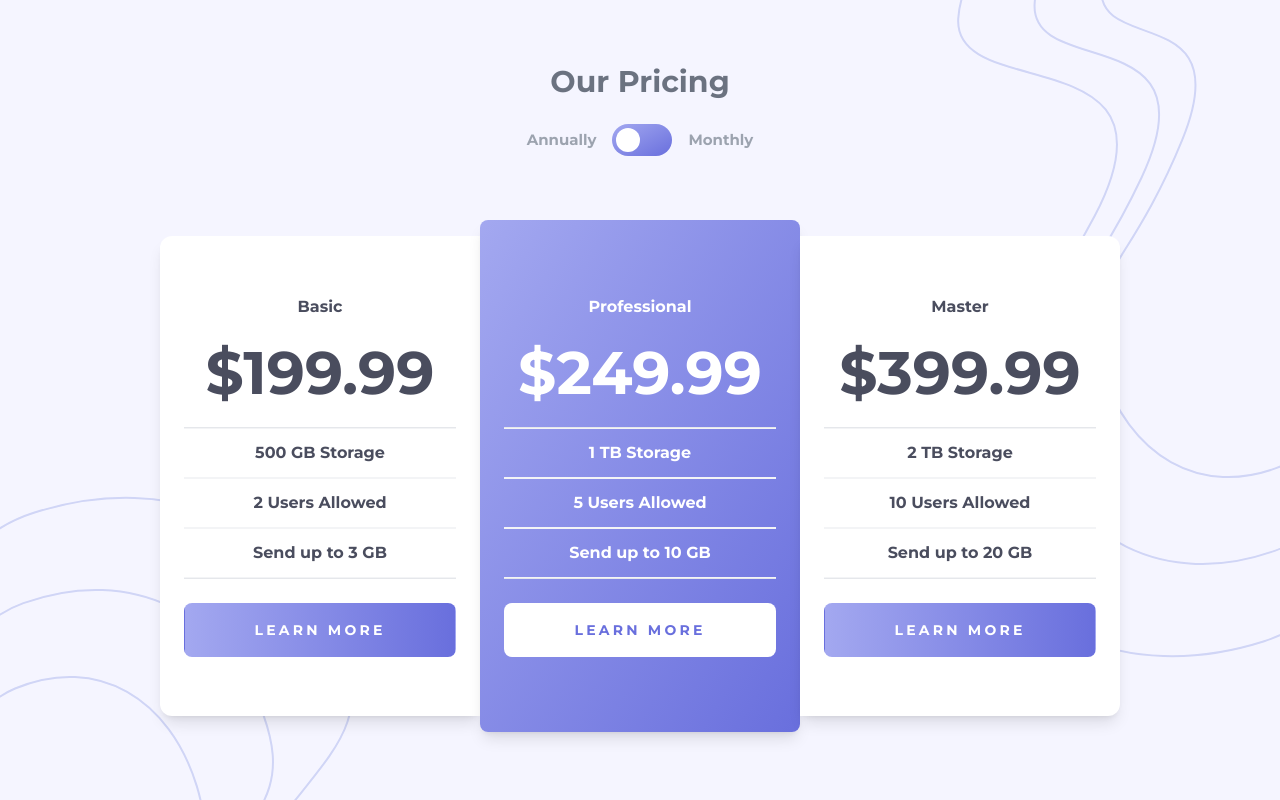
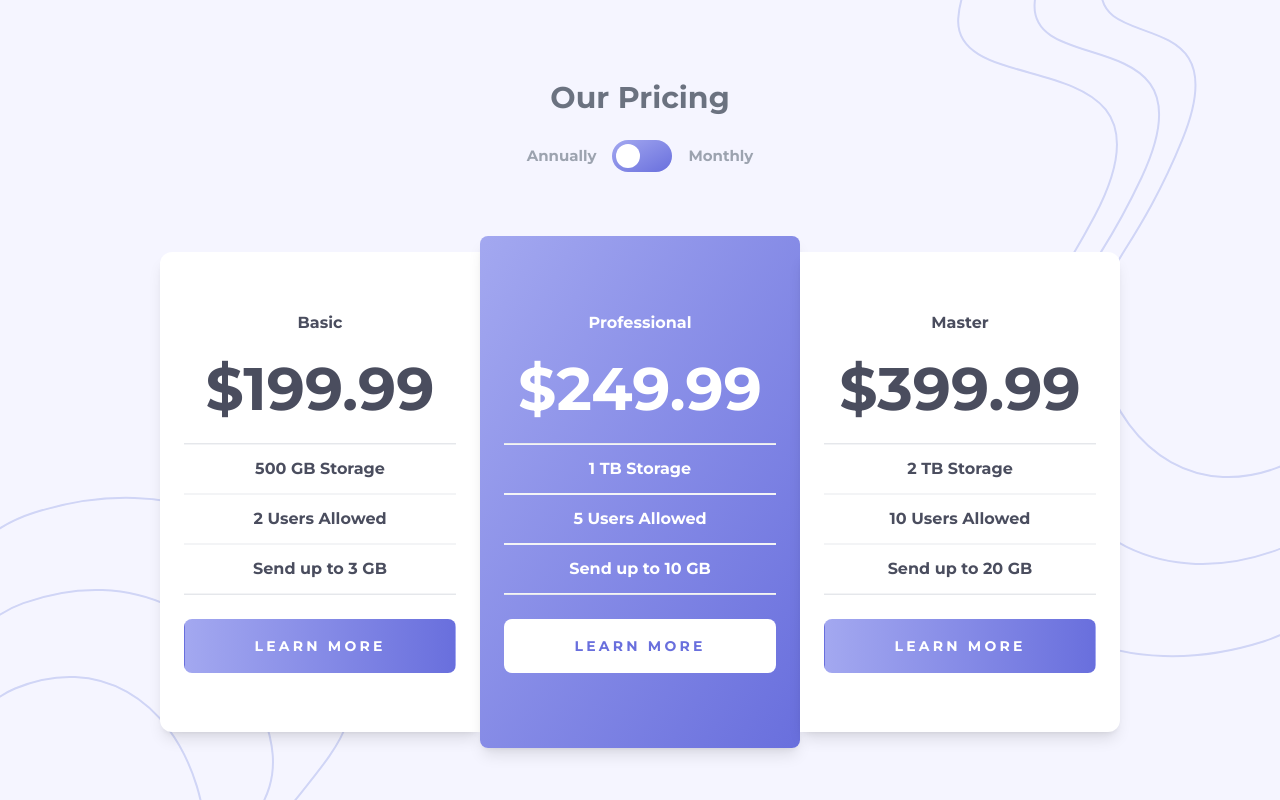
Before and after one commit to Imhandegbelo/frontend-mentor-tasks, a React (Vite) app: page /pricing_grid in a window 1280 px wide. Built offline with nearby package versions, Linux system fonts and the light colour scheme; the HTML template or start-up script is replaced by a standard one.

Commit message:
style: reduced card height to fit design

```diff
--- a/src/pages/PricingGrid/PricingGrid.jsx
+++ b/src/pages/PricingGrid/PricingGrid.jsx
@@ -25,7 +25,7 @@ export default function PricingGrid() {
 
       <div className="flex w-full max-w-[1440px] justify-center z-50">
         <div className="flex flex-col gap-10 lg:gap-16 w-full px-6 py-10 sm:px-10 sm:py-16 max-h-[60vh]">
-          <div className="text-center">
+          <div className="text-center pt-4">
             <h1 className="text-gray-500 pb-6 font-bold text-3xl">
               Our Pricing
             </h1>
```
